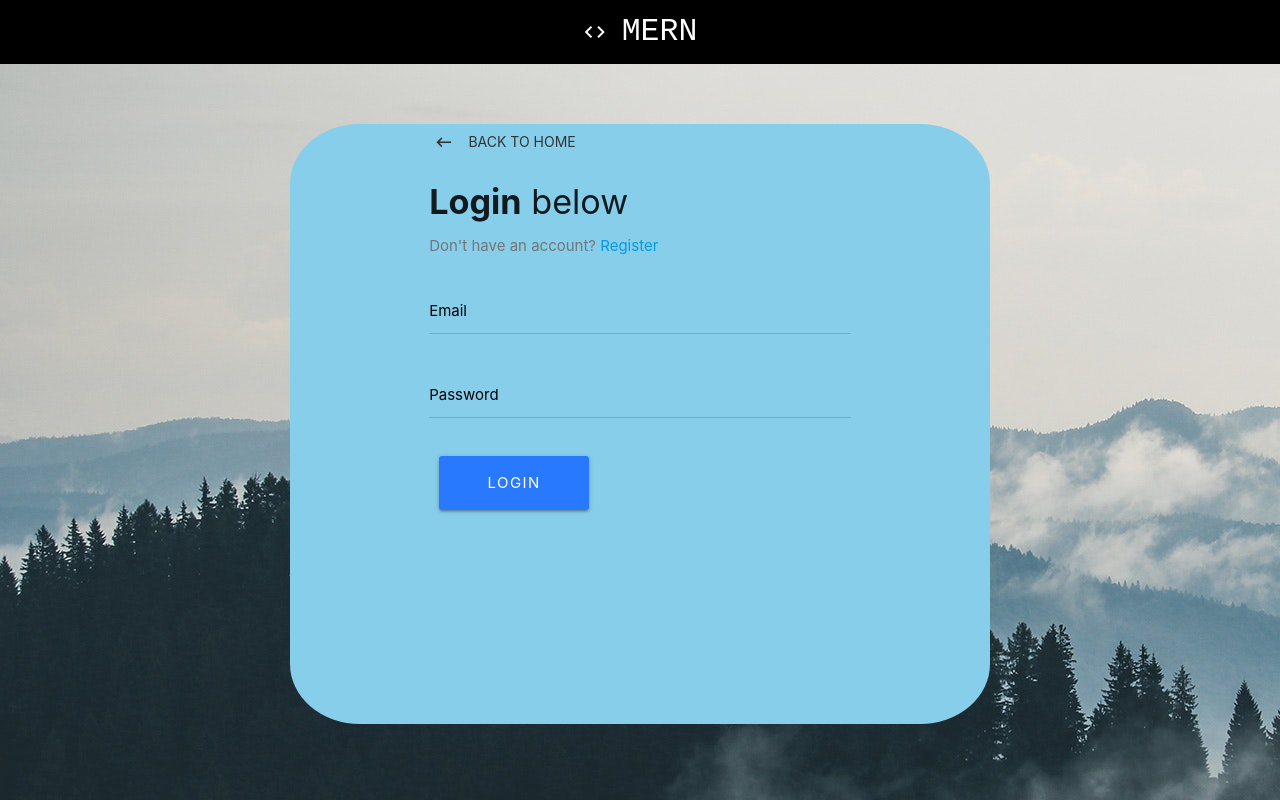
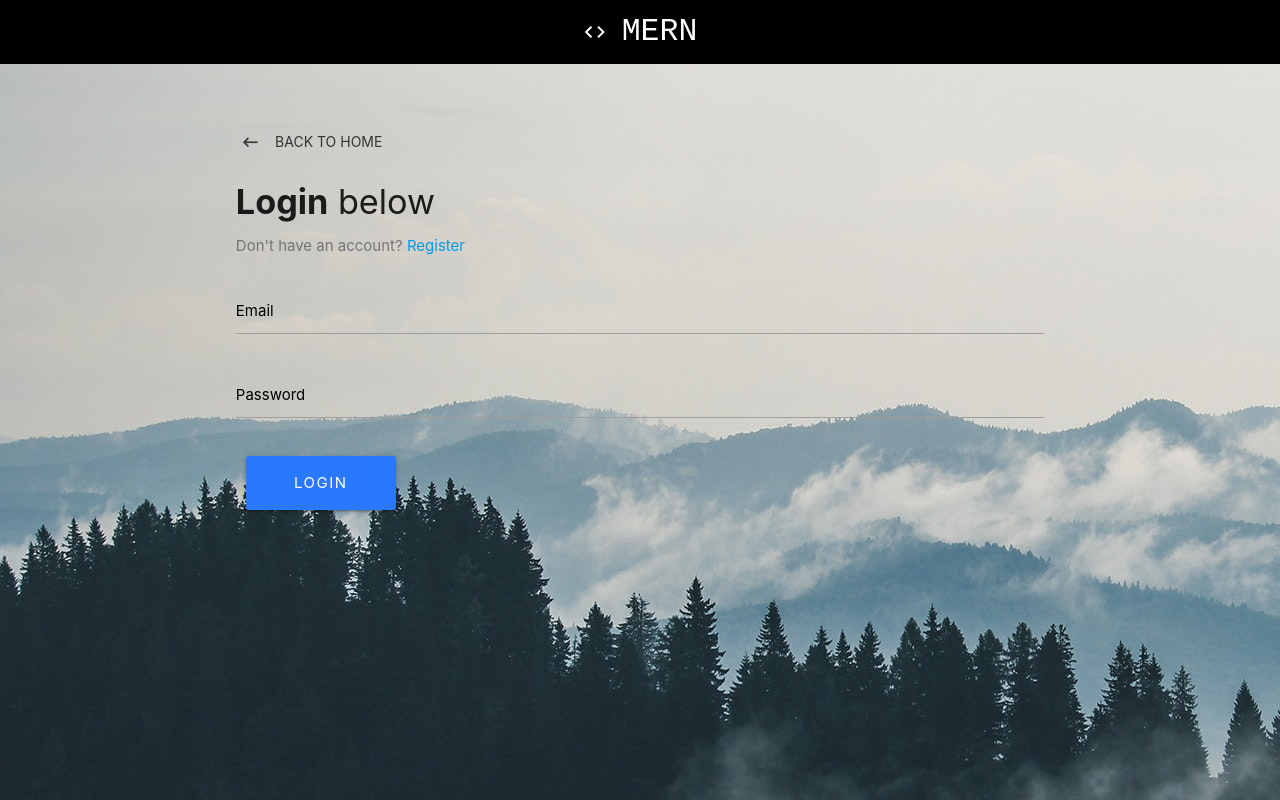
Before and after one commit to JoseBiescas/TrackingMadeEasy, a React (Create React App) app in the folder client/: page /login in a window 1280 px wide. Built offline with nearby package versions, Linux system fonts and the light colour scheme.

Commit message:
Minor changes to conflicting styling.

```diff
--- a/client/src/components/authentication/Login.js
+++ b/client/src/components/authentication/Login.js
@@ -52,7 +52,7 @@ class Login extends Component {
     const { errors } = this.state;
     //Same as const errors = this.state.errors;
     return (
-      <div className="container">
+      <div className="login-container">
         <div style={{ marginTop: "4rem" }} className="row">
           <div className="col s8 offset-s2">
             <Link to="/" className="btn-flat waves-effect">
--- a/client/src/components/authentication/Register.js
+++ b/client/src/components/authentication/Register.js
@@ -64,7 +64,7 @@ class Register extends Component {
     const { errors } = this.state;
     //Same as const errors = this.state.errors;
     return (
-      <div className="container">
+      <div className="register-container">
         <div className="row">
           <div className="col s8 offset-s2">
             <Link to="/" className="btn-flat waves-effect">
--- a/client/src/components/cards/CreateCard.css
+++ b/client/src/components/cards/CreateCard.css
@@ -1,13 +1,12 @@
-.container {
-    background-color: skyblue;
+.create-container {
     border-radius: 10%;
     width: 700px;
 }
 
-.container .row {
+.create-container .row {
     margin-top: 4rem;
 }
 
-.container .row .col.s8.offset-s2 .col.s12{
+.create-container .row .col.s8.offset-s2 .col.s12{
     padding-left: 11.250px;
 }
--- a/client/src/components/cards/CreateCard.js
+++ b/client/src/components/cards/CreateCard.js
@@ -61,7 +61,7 @@ class CreateCard extends Component {
     // const { user } = this.props.auth;
     // const { errors } = this.state;
     return (
-      <div className="container">
+      <div className="create-container">
         <div className="row">
           <div className="col s8 offset-s2">
             <Link to="/dashboard" className="btn-flat waves-effect">
--- a/client/src/components/cards/ViewCard.js
+++ b/client/src/components/cards/ViewCard.js
@@ -47,7 +47,7 @@ class ViewCard extends Component {
     }
 
     return (
-      <div className="container">
+      <div className="card-container">
         <Link to="/dashboard" className="btn-flat waves-effect">
           <i className="material-icons left">keyboard_backspace</i>
           Back to Dashboard
--- a/client/src/components/dashboard/Dashboard.css
+++ b/client/src/components/dashboard/Dashboard.css
@@ -1,4 +1,4 @@
-.container {
+.dashboard-container {
     height: 75vh;
 }
 
--- a/client/src/components/dashboard/Dashboard.js
+++ b/client/src/components/dashboard/Dashboard.js
@@ -25,7 +25,7 @@ class Dashboard extends Component {
     const { user } = this.props.auth;
 
     return (
-      <div className="container valign-wrapper">
+      <div className="dashboard-container valign-wrapper">
         <div className="row">
           <div className="col s12 center-align">
             <h4>
--- a/client/src/components/layout/Landing.js
+++ b/client/src/components/layout/Landing.js
@@ -4,7 +4,7 @@ import { Link } from "react-router-dom";
 class Landing extends Component {
   render() {
     return (
-      <div style={{ height: "75vh" }} className="container valign-wrapper">
+      <div style={{ height: "75vh" }} className="landing-container valign-wrapper">
         <div className="row">
           <div className="col s12 center-align">
             <h4>
```
